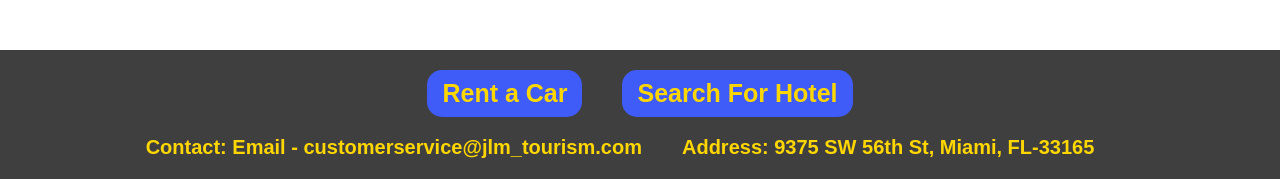
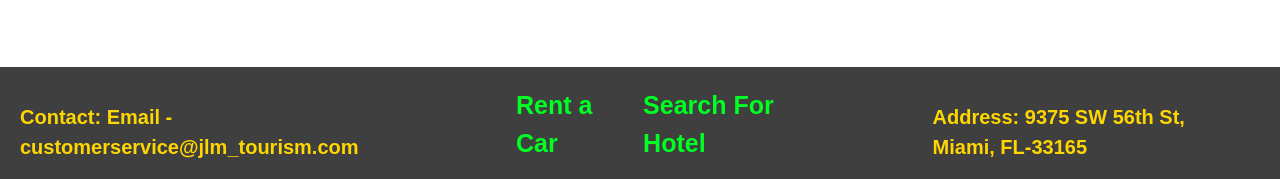
Before and after one commit to mirzadev/jlm-tourism, a React (Create React App) app in the folder client/: page / in a window 1280 px wide. Shown: the part 618-797 px from the top of the page. Built offline with nearby package versions, Linux system fonts and the light colour scheme; no server answers.

Commit message:
footer updated

```diff
--- a/client/src/App.js
+++ b/client/src/App.js
@@ -54,11 +54,10 @@ function App() {
             </Switch>
             <footer className='row center mt-3' id="footer-items">
               <div class="hotels-cars">
+
+                <a class="contact-email" href="mailto:customerservice@jlm_tourism.com">Contact: Email - customerservice@jlm_tourism.com</a>
                 <a class="footer-cars" href="https://bridge.carnect.com" > Rent a Car</a>
                 <a class="footer-hotel" href="https://www.hotelbeds.com/login" > Search For Hotel</a>
-              </div>
-              <div class="contact-info">
-                <a class="contact-email" href="mailto:customerservice@jlm_tourism.com">Contact: Email - customerservice@jlm_tourism.com</a>
                 <a class="location-address" href="https://www.google.com/search?rlz=1C1CHBF_enUS953US953&tbs=lf:1,lf_ui:10&tbm=lcl&sxsrf=AOaemvIwl8l_2AztRiy9d-_gPBKE8gzDAQ:1631592355058&q=miami+shopping+centers&rflfq=1&num=10&ved=2ahUKEwiW1faVy_3yAhUdKVkFHV5bCw4QtgN6BAgbEAQ#rlfi=hd:;si:18115241926405961007;mv:[[25.719071831343403,-80.3415402250283],[25.715567869821335,-80.34958685207297],null,[25.717319863483514,-80.34556353855064],18]" target="_blank">Address: 9375 SW 56th St, Miami, FL-33165</a>
 
               </div>
--- a/client/src/components/Nav/style.css
+++ b/client/src/components/Nav/style.css
@@ -3,6 +3,7 @@
       padding-bottom: 50px;
       margin-bottom: 30px;
       margin-top: 0px;
+      position: fixed;
 }
 
 .app-logo{
@@ -19,6 +20,7 @@
 }
 .mx-1{
       margin-left: 400px;
+
 }
 .mx-2{
       margin-left: 30px;
--- a/client/src/index.css
+++ b/client/src/index.css
@@ -220,7 +220,12 @@ input:focus {
 
 
 }
-.footer-cars, .footer-hotel, .location-address, .contact-email{
+.footer-cars, .footer-hotel{
+  font-family: sans-serif;
+  font-weight: bold;
+  color: rgb(0, 255, 34);
+}
+.location-address, .contact-email{
   font-family: sans-serif;
   font-weight: bold;
   color: gold;
@@ -234,31 +239,26 @@ input:focus {
 .footer-cars{
   font-size: 25px;
   margin-right: 20px;
-  padding: 5px;
-  padding-left: 15px;
-  padding-right: 15px;
-  border-radius: 15px;
-  background: #3f5bf8;
+
 
 }
 .footer-hotel{
   font-size: 25px;
   margin-left: 20px;
-  padding: 5px;
-  padding-left: 15px;
-  padding-right: 15px;
-  border-radius: 15px;
-  background: #3f5bf8;
+
+
 }
 .contact-email{
   font-size: 20px;
-  margin-right: 40px;
+  margin-right: 150px;
   margin-top: 15px;
 }
 .location-address{
   font-size: 20px;
   margin-right: 40px;
   margin-top: 15px;
+  margin-left: 150px;
+
 }
 
 
```
Also changed, not shown: client/public/manifest.json.
